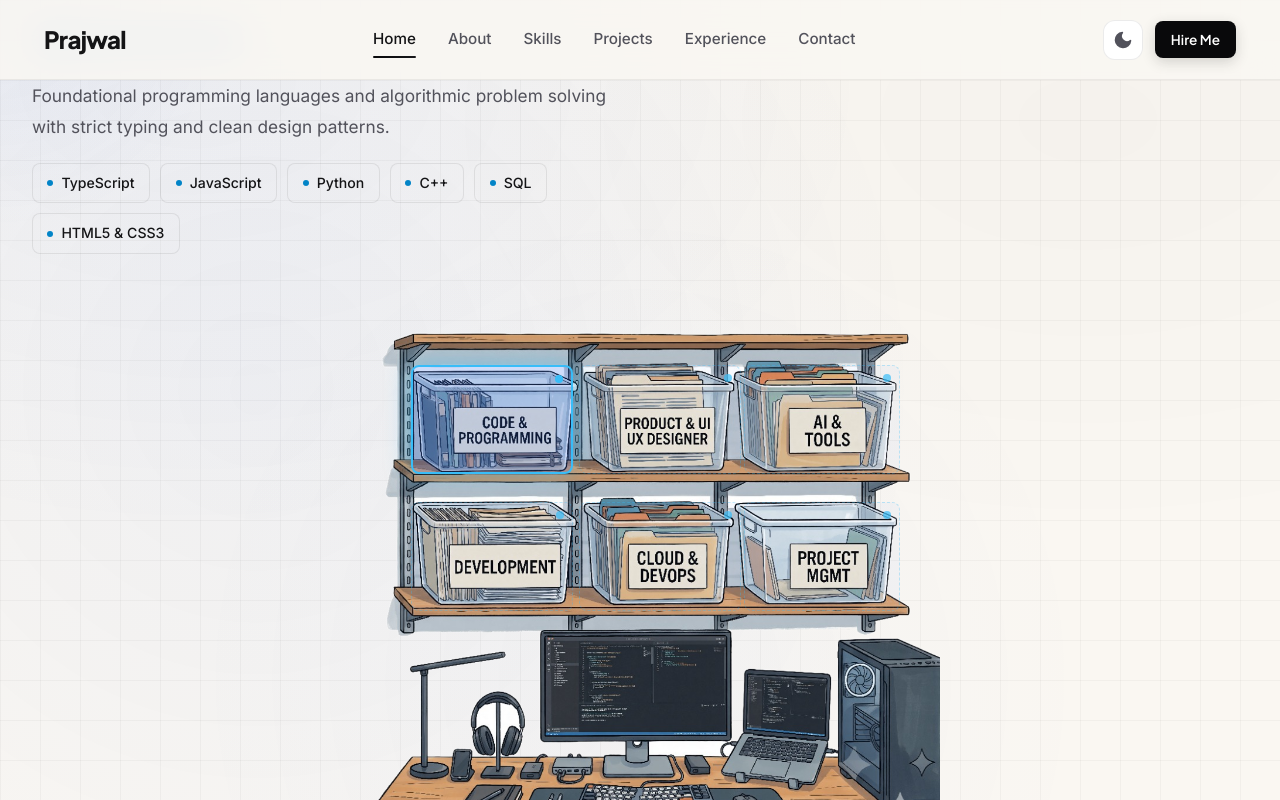
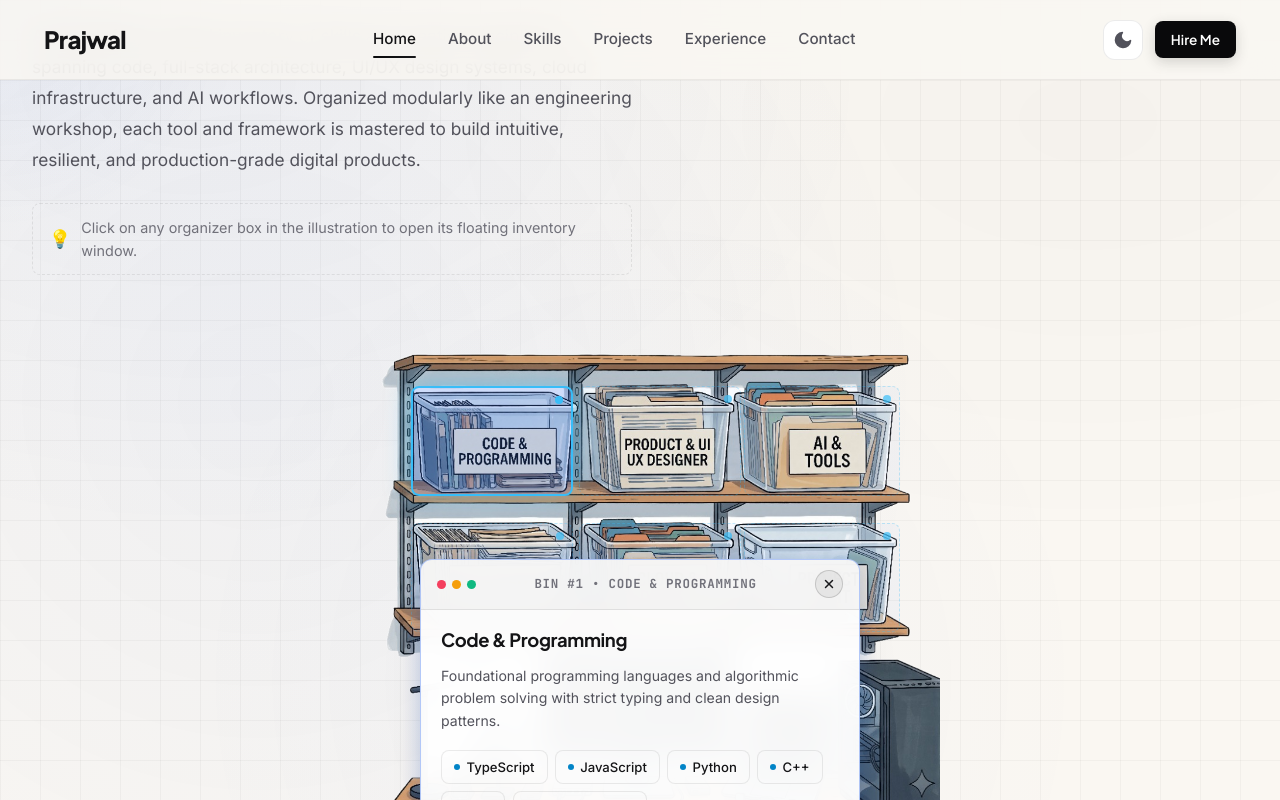
Before and after one commit to Prajwal-YJ-31/portfolio_v1, a Next.js app: page / in a window 1280 px wide. Both pictures are taken after a click on the button 491 px from the left and 2634 px from the top of the page. Shown: the part 2194-2994 px from the top of the page. Built offline with nearby package versions, Linux system fonts and the light colour scheme; a web font is replaced by a local one.

Commit message:
flowting window update on skills section

```diff
--- a/src/app/globals.css
+++ b/src/app/globals.css
@@ -1728,54 +1728,185 @@ select {
   gap: 1rem;
 }
 
-.skills-reset-btn {
-  background: rgba(255, 255, 255, 0.06);
+/* --------------------------------------------------------------------------
+   SKILL FLOATING WINDOW
+   -------------------------------------------------------------------------- */
+/* --------------------------------------------------------------------------
+   SKILL SMALL FLOATING WINDOW (CONTAINED IN SECTION ONLY)
+   -------------------------------------------------------------------------- */
+.skill-small-floating-window {
+  position: absolute;
+  bottom: 24px;
+  left: 50%;
+  transform: translateX(-50%);
+  width: calc(100% - 36px);
+  max-width: 440px;
+  background: rgba(18, 18, 22, 0.94);
+  -webkit-backdrop-filter: blur(16px);
+  backdrop-filter: blur(16px);
+  border: 1px solid rgba(56, 189, 248, 0.45);
+  border-radius: var(--radius-md);
+  box-shadow: 0 16px 40px -8px rgba(0, 0, 0, 0.85), 0 0 25px rgba(37, 99, 235, 0.35);
+  z-index: 30;
+  overflow: hidden;
+  animation: floatWindowIn 0.25s cubic-bezier(0.16, 1, 0.3, 1);
+}
+
+[data-theme="light"] .skill-small-floating-window {
+  background: rgba(255, 255, 255, 0.96);
+  border: 1px solid rgba(37, 99, 235, 0.35);
+  box-shadow: 0 16px 36px -8px rgba(0, 0, 0, 0.15), 0 0 20px rgba(37, 99, 235, 0.2);
+}
+
+@keyframes floatWindowIn {
+  from {
+    opacity: 0;
+    transform: translate(-50%, 15px) scale(0.96);
+  }
+  to {
+    opacity: 1;
+    transform: translate(-50%, 0) scale(1);
+  }
+}
+
+.skill-mini-titlebar {
+  display: flex;
+  align-items: center;
+  justify-content: space-between;
+  padding: 0.65rem 1rem;
+  background: rgba(255, 255, 255, 0.04);
+  border-bottom: 1px solid var(--border-color);
+}
+
+[data-theme="light"] .skill-mini-titlebar {
+  background: rgba(0, 0, 0, 0.03);
+}
+
+.skill-mini-dots {
+  display: flex;
+  align-items: center;
+  gap: 6px;
+}
+
+.skill-mini-dot {
+  width: 9px;
+  height: 9px;
+  border-radius: 50%;
+}
+
+.skill-mini-dot.dot-red { background: #f43f5e; }
+.skill-mini-dot.dot-yellow { background: #f59e0b; }
+.skill-mini-dot.dot-green { background: #10b981; }
+
+.skill-mini-title {
+  font-family: var(--font-code);
+  font-size: 0.78rem;
+  font-weight: 700;
+  color: var(--text-muted);
+  letter-spacing: 0.06em;
+  text-transform: uppercase;
+  white-space: nowrap;
+  overflow: hidden;
+  text-overflow: ellipsis;
+  max-width: 250px;
+}
+
+.skill-mini-close-btn {
+  width: 28px;
+  height: 28px;
+  border-radius: 50%;
+  background: rgba(255, 255, 255, 0.08);
+  border: 1px solid rgba(255, 255, 255, 0.18);
+  color: #fafafa;
+  cursor: pointer;
+  display: flex;
+  align-items: center;
+  justify-content: center;
+  transition: all var(--transition-fast);
+  flex-shrink: 0;
+}
+
+.skill-mini-close-btn:hover {
+  background: rgba(244, 63, 94, 0.2);
+  border-color: #f43f5e;
+  color: #f43f5e;
+  transform: rotate(90deg) scale(1.05);
+}
+
+[data-theme="light"] .skill-mini-close-btn {
+  background: rgba(0, 0, 0, 0.06);
+  border: 1px solid rgba(0, 0, 0, 0.15);
+  color: #18181b;
+}
+
+[data-theme="light"] .skill-mini-close-btn:hover {
+  background: rgba(244, 63, 94, 0.15);
+  border-color: #f43f5e;
+  color: #f43f5e;
+}
+
+.skill-mini-body {
+  padding: 1.15rem 1.25rem 1.25rem 1.25rem;
+  display: flex;
+  flex-direction: column;
+  gap: 0.85rem;
+}
+
+.skill-mini-header-row {
+  display: flex;
+  align-items: center;
+  justify-content: space-between;
+}
+
+.skill-mini-heading {
+  font-family: var(--font-heading);
+  font-size: 1.15rem;
+  font-weight: 700;
+  color: var(--text-primary);
+  margin: 0;
+}
+
+.skill-mini-desc {
+  font-family: var(--font-body);
+  font-size: 0.88rem;
+  line-height: 1.6;
+  color: var(--text-secondary);
+  margin: 0;
+}
+
+.skill-mini-tags {
+  display: flex;
+  flex-wrap: wrap;
+  gap: 0.45rem;
+  margin-top: 0.25rem;
+}
+
+.skill-mini-tag {
+  display: inline-flex;
+  align-items: center;
+  gap: 0.4rem;
+  padding: 0.35rem 0.75rem;
+  background: rgba(255, 255, 255, 0.05);
   border: 1px solid var(--border-color);
-  color: var(--text-secondary);
-  font-family: var(--font-body);
+  border-radius: var(--radius-sm);
   font-size: 0.82rem;
   font-weight: 500;
-  padding: 0.4rem 0.85rem;
-  border-radius: var(--radius-full);
-  cursor: pointer;
+  color: var(--text-primary);
   transition: all var(--transition-fast);
 }
 
-.skills-reset-btn:hover {
+.skill-mini-tag:hover {
   background: rgba(var(--color-primary-rgb), 0.15);
   border-color: var(--color-primary);
   color: #ffffff;
 }
 
-.skill-active-box-view {
-  display: flex;
-  flex-direction: column;
-  gap: 1.25rem;
-  animation: fadeIn 0.3s ease;
-}
-
-.skill-active-badge {
-  display: inline-flex;
-  align-items: center;
-  gap: 0.5rem;
-  width: fit-content;
-  padding: 0.45rem 1rem;
-  border-radius: var(--radius-full);
-  background: rgba(var(--color-primary-rgb), 0.12);
-  border: 1px solid rgba(var(--color-primary-rgb), 0.35);
-  color: #93c5fd;
-  font-family: var(--font-heading);
-  font-size: 0.95rem;
-  font-weight: 700;
-  letter-spacing: 0.02em;
-}
-
-.skill-active-dot {
-  width: 8px;
-  height: 8px;
-  border-radius: 50%;
-  background: #38bdf8;
-  box-shadow: 0 0 8px #38bdf8;
+@media (max-width: 640px) {
+  .skill-small-floating-window {
+    bottom: 12px;
+    width: calc(100% - 20px);
+    max-width: 340px;
+  }
 }
 
 .skills-interactive-hint {
--- a/src/components/sections/Skills.tsx
+++ b/src/components/sections/Skills.tsx
@@ -1,11 +1,12 @@
 'use client';
 
-import React, { useState } from 'react';
+import React, { useState, useEffect } from 'react';
 import Image from 'next/image';
 import { useTheme } from '@/context/ThemeContext';
 
 interface SkillBox {
   id: string;
+  binNumber: number;
   title: string;
   top: string;
   left: string;
@@ -18,6 +19,7 @@ interface SkillBox {
 const SKILL_BOXES: SkillBox[] = [
   {
     id: 'code',
+    binNumber: 1,
     title: 'Code & Programming',
     top: '11.5%',
     left: '11.8%',
@@ -28,6 +30,7 @@ const SKILL_BOXES: SkillBox[] = [
   },
   {
     id: 'design',
+    binNumber: 2,
     title: 'Product & UI/UX Designer',
     top: '11.5%',
     left: '39.8%',
@@ -38,6 +41,7 @@ const SKILL_BOXES: SkillBox[] = [
   },
   {
     id: 'ai',
+    binNumber: 3,
     title: 'AI & Tools',
     top: '11.5%',
     left: '67.4%',
@@ -48,6 +52,7 @@ const SKILL_BOXES: SkillBox[] = [
   },
   {
     id: 'dev',
+    binNumber: 4,
     title: 'Development',
     top: '36.5%',
     left: '11.8%',
@@ -58,6 +63,7 @@ const SKILL_BOXES: SkillBox[] = [
   },
   {
     id: 'cloud',
+    binNumber: 5,
     title: 'Cloud & DevOps',
     top: '36.5%',
     left: '39.8%',
@@ -68,6 +74,7 @@ const SKILL_BOXES: SkillBox[] = [
   },
   {
     id: 'pm',
+    binNumber: 6,
     title: 'Project Mgmt & Systems',
     top: '36.5%',
     left: '67.4%',
@@ -82,9 +89,24 @@ export const Skills: React.FC = () => {
   const [selectedBox, setSelectedBox] = useState<SkillBox | null>(null);
   const { playClick } = useTheme();
 
+  useEffect(() => {
+    const handleKeyDown = (e: KeyboardEvent) => {
+      if (e.key === 'Escape') {
+        setSelectedBox(null);
+      }
+    };
+    window.addEventListener('keydown', handleKeyDown);
+    return () => window.removeEventListener('keydown', handleKeyDown);
+  }, []);
+
   const handleBoxClick = (box: SkillBox) => {
     playClick?.();
     setSelectedBox(prev => (prev?.id === box.id ? null : box));
+  };
+
+  const handleClose = () => {
+    playClick?.();
+    setSelectedBox(null);
   };
 
   return (
@@ -99,54 +121,18 @@ export const Skills: React.FC = () => {
       {/* Div 1: For Text */}
       <div className="skills-text-column">
         <div className="skills-text-wrapper">
-          <div className="skills-header-row">
           <h2 className="skills-main-heading">
             Skills &amp; <span className="text-gradient">Experties</span>
           </h2>
-            {selectedBox && (
-              <button
-                type="button"
-                className="skills-reset-btn"
-                onClick={() => {
-                  playClick?.();
-                  setSelectedBox(null);
-                }}
-                title="View full inventory overview"
-              >
-                Reset view
-              </button>
-            )}
-          </div>
 
-          {selectedBox ? (
-            <div className="skill-active-box-view">
-              <div className="skill-active-badge">
-                <span className="skill-active-dot" />
-                {selectedBox.title}
-              </div>
-              <p className="skills-inventory-description">
-                {selectedBox.description}
-              </p>
-              <div className="skill-tags-wrapper">
-                {selectedBox.tags.map((tag) => (
-                  <span key={tag} className="skill-tag">
-                    <span className="skill-tag-dot" />
-                    {tag}
-                  </span>
-                ))}
-              </div>
-            </div>
-          ) : (
-            <>
           <p className="skills-inventory-description">
             A thoughtfully curated inventory of skills and creative disciplines—spanning code, full-stack architecture, UI/UX design systems, cloud infrastructure, and AI workflows. Organized modularly like an engineering workshop, each tool and framework is mastered to build intuitive, resilient, and production-grade digital products.
           </p>
+
           <div className="skills-interactive-hint">
             <span className="skills-hint-icon">💡</span>
-                <span>Click on any organizer box in the illustration to explore the tools inside that bin.</span>
+            <span>Click on any organizer box in the illustration to open its floating inventory window.</span>
           </div>
-            </>
-          )}
         </div>
       </div>
 
@@ -178,8 +164,8 @@ export const Skills: React.FC = () => {
                     height: box.height,
                   }}
                   onClick={() => handleBoxClick(box)}
-                  aria-label={`Select ${box.title} box`}
-                  title={`Click to view ${box.title} skills`}
+                  aria-label={`Open ${box.title} floating window`}
+                  title={`Click to open ${box.title} floating window`}
                 >
                   <span className="skill-hotspot-indicator">
                     <span className="skill-hotspot-pulse" />
@@ -188,6 +174,59 @@ export const Skills: React.FC = () => {
               );
             })}
           </div>
+
+          {/* Small Floating Window (Contained Inside Section Only) */}
+          {selectedBox && (
+            <div
+              className="skill-small-floating-window"
+              role="region"
+              aria-label={`${selectedBox.title} details`}
+            >
+              {/* Mini Titlebar */}
+              <div className="skill-mini-titlebar">
+                <div className="skill-mini-dots">
+                  <span className="skill-mini-dot dot-red" />
+                  <span className="skill-mini-dot dot-yellow" />
+                  <span className="skill-mini-dot dot-green" />
+                </div>
+                <span className="skill-mini-title">
+                  Bin #{selectedBox.binNumber} &bull; {selectedBox.title}
+                </span>
+                <button
+                  type="button"
+                  className="skill-mini-close-btn"
+                  onClick={handleClose}
+                  aria-label="Close floating window"
+                  title="Close (Esc)"
+                >
+                  <svg viewBox="0 0 24 24" fill="none" stroke="currentColor" strokeWidth="2.5" strokeLinecap="round" strokeLinejoin="round" style={{ width: 14, height: 14 }}>
+                    <line x1="18" y1="6" x2="6" y2="18" />
+                    <line x1="6" y1="6" x2="18" y2="18" />
+                  </svg>
+                </button>
+              </div>
+
+              {/* Mini Body */}
+              <div className="skill-mini-body">
+                <div className="skill-mini-header-row">
+                  <h3 className="skill-mini-heading">{selectedBox.title}</h3>
+                </div>
+
+                <p className="skill-mini-desc">
+                  {selectedBox.description}
+                </p>
+
+                <div className="skill-mini-tags">
+                  {selectedBox.tags.map((tag) => (
+                    <span key={tag} className="skill-mini-tag">
+                      <span className="skill-tag-dot" />
+                      {tag}
+                    </span>
+                  ))}
+                </div>
+              </div>
+            </div>
+          )}
         </div>
       </div>
     </div>
```
Lines whose indentation alone changed are shown as unchanged.
